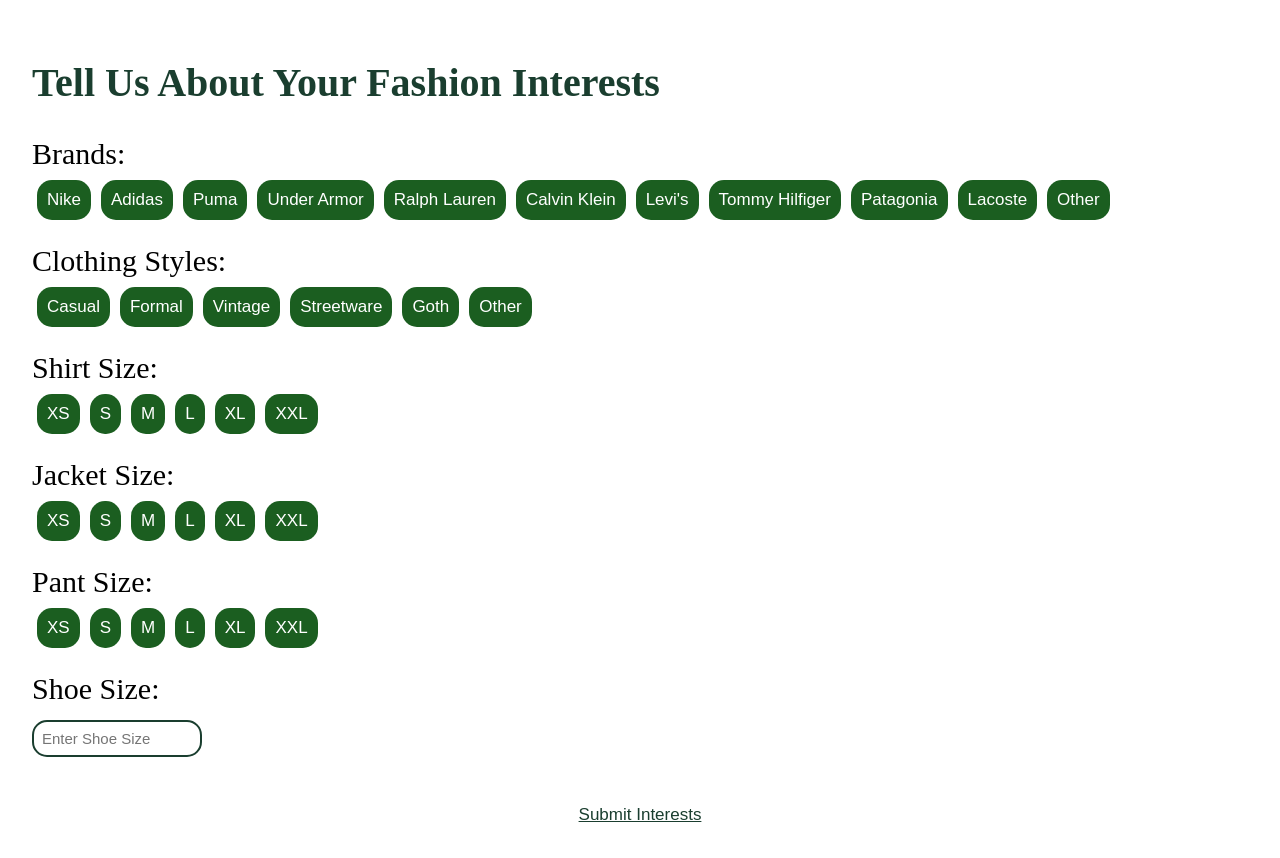
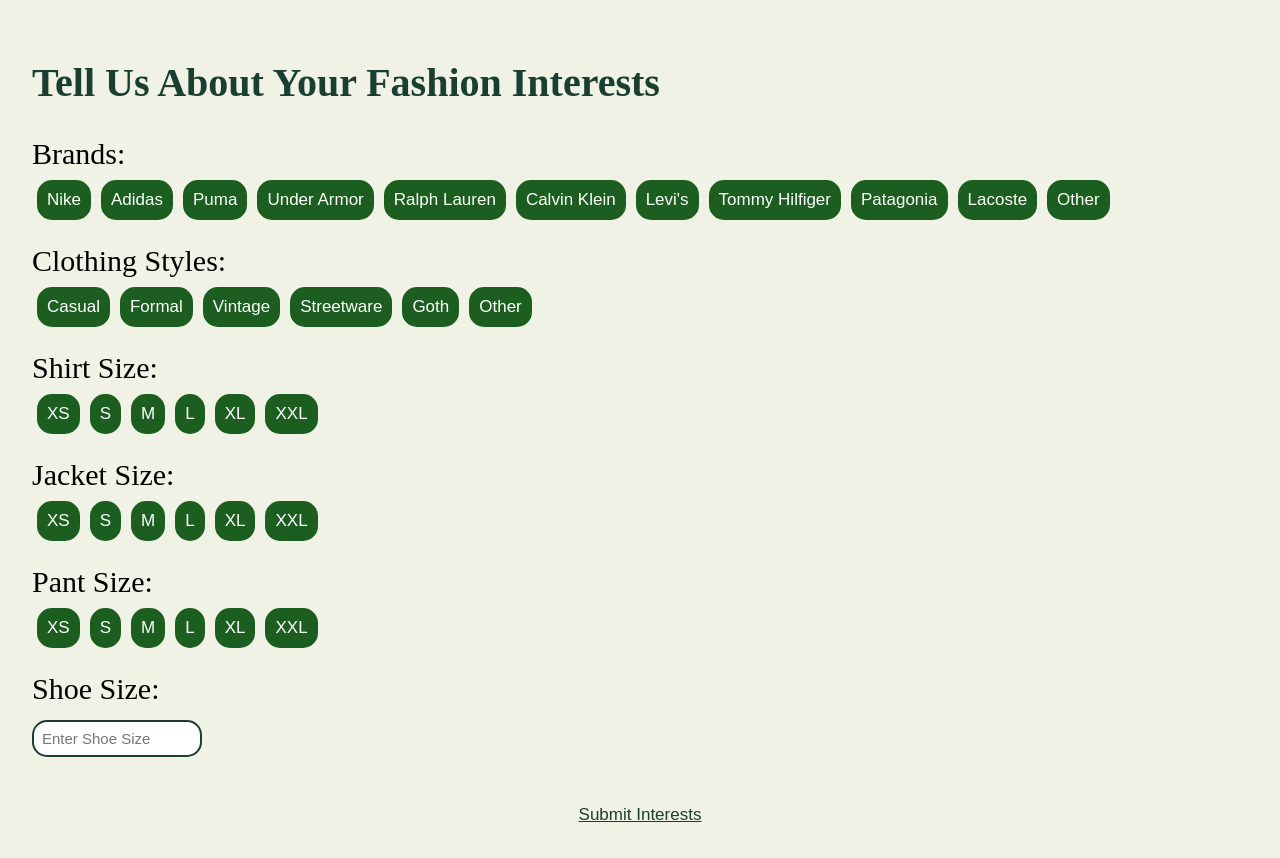
Before and after one commit to isba1/SWAP, a React (Create React App) app in the folder client/: page /newUserInterests in a window 1280 px wide. Shown: the top 858 px of the page. Built offline with nearby package versions, Linux system fonts and the light colour scheme.

Commit message:
Fixed Interest Page Color

```diff
--- a/client/src/Login/style.module.css
+++ b/client/src/Login/style.module.css
@@ -43,7 +43,9 @@
     display: flex;
     flex-direction: column;
     align-items: left;
-    margin: 2rem;
+    margin: 0;
+    padding: 2rem;
+    background-color: #EFF2E4;
 }
 
 .form{
--- a/client/src/ProfilePage/profile.css
+++ b/client/src/ProfilePage/profile.css
@@ -204,7 +204,6 @@
 }
 
 .deleteButton {
-    position: relative;
     background-color: #1A3E2F;
     font-size: 20px;
     border: none;
```
